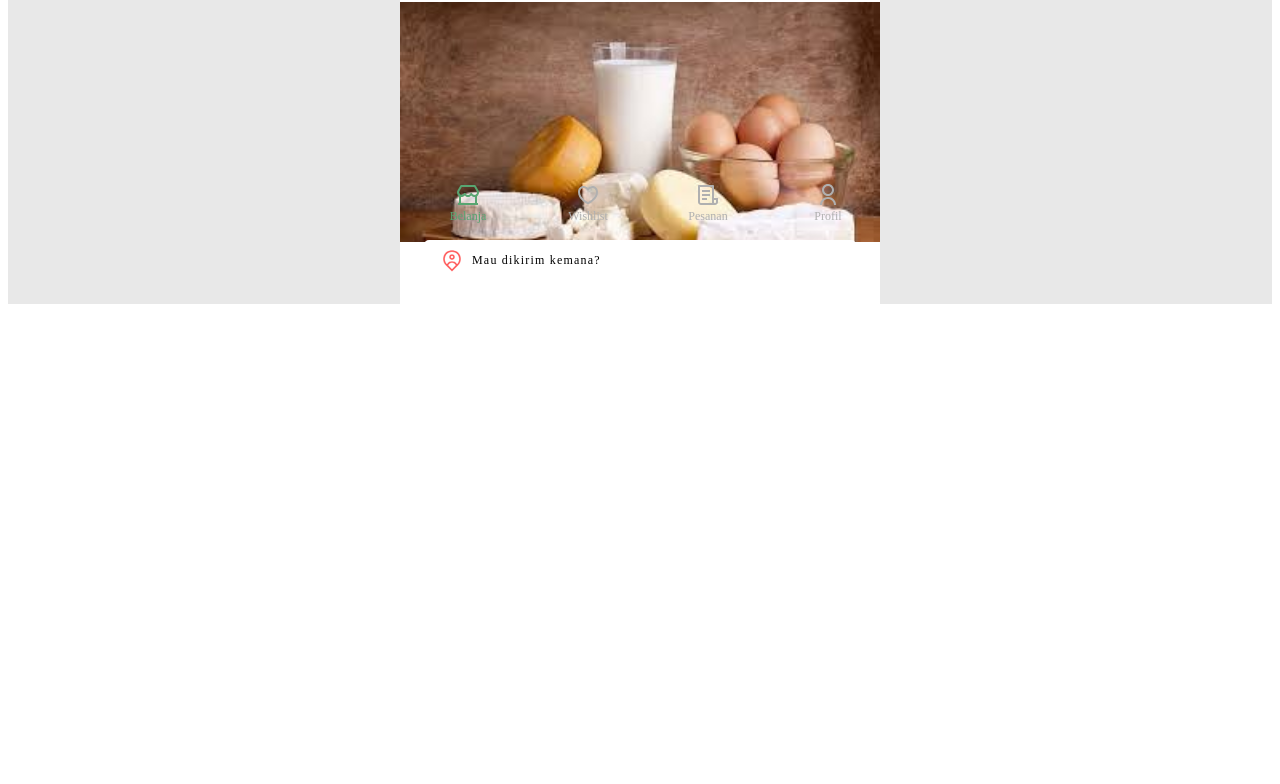
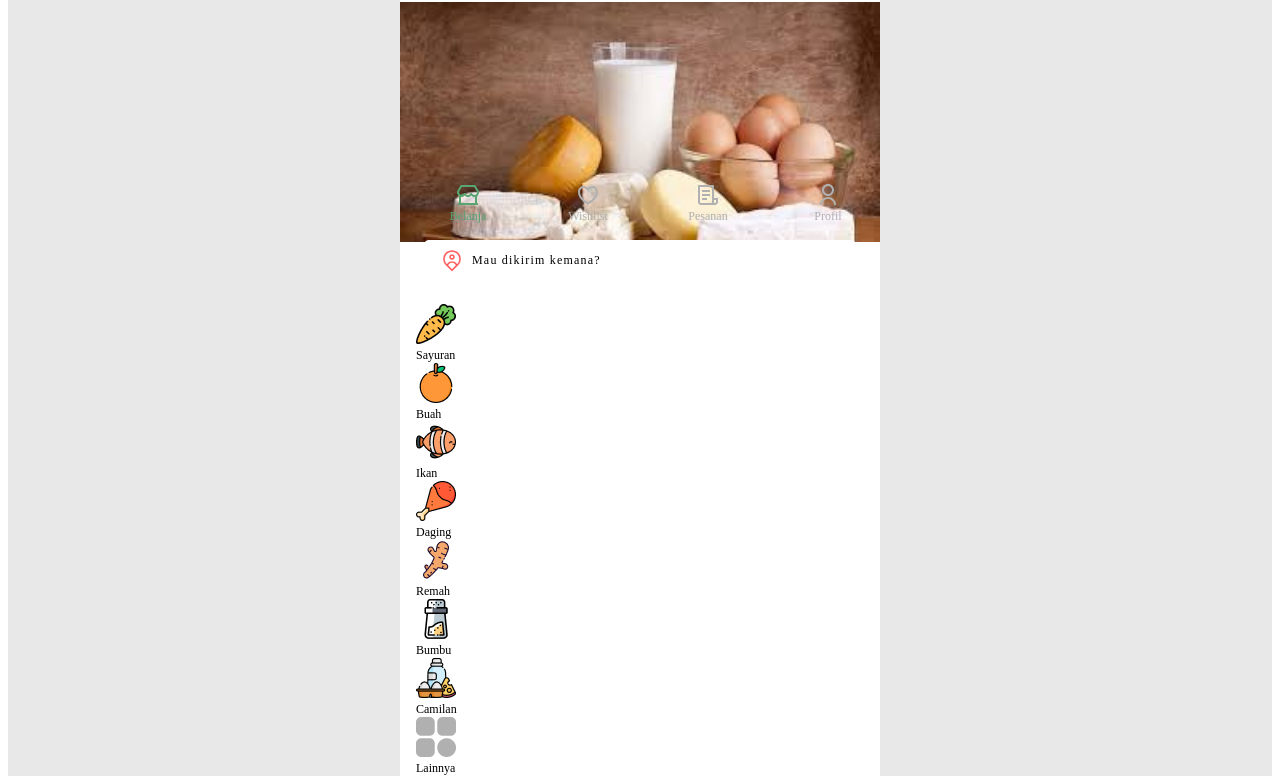
Before and after one commit to yohni/sayuraya, a Next.js app: page / in a window 1280 px wide. Shown: the part 566-1350 px from the top of the page. Before the commit the page ends 878 px from the top, so only its background shows below. Built offline with nearby package versions, Linux system fonts and the light colour scheme.

Commit message:
Implement categories menu

```diff
--- a/pages/index.jsx
+++ b/pages/index.jsx
@@ -1,6 +1,8 @@
 import React from 'react';
 import styled, { ThemeProvider } from 'styled-components';
 import PropTypes from 'prop-types';
+import { Container, Row, Col } from 'reactstrap';
+import Link from 'next/link';
 import palletes from '../theme';
 import BaseContainer from '../components/layout/BaseContainer';
 import SearchIcon from '../components/icons/SearchIcon';
@@ -29,6 +31,41 @@ const Home = () => {
     },
   ];
 
+  const catItems = [
+    {
+      icon: '../assets/cat1.png',
+      text: 'Sayuran',
+    },
+    {
+      icon: '../assets/cat2.png',
+      text: 'Buah',
+    },
+    {
+      icon: '../assets/cat3.png',
+      text: 'Ikan',
+    },
+    {
+      icon: '../assets/cat4.png',
+      text: 'Daging',
+    },
+    {
+      icon: '../assets/cat5.png',
+      text: 'Remah',
+    },
+    {
+      icon: '../assets/cat6.png',
+      text: 'Bumbu',
+    },
+    {
+      icon: '../assets/cat7.png',
+      text: 'Camilan',
+    },
+    {
+      icon: '../assets/catOther.png',
+      text: 'Lainnya',
+    },
+  ];
+
   const Header = styled.div`
     display: flex;
     justify-content: space-between;
@@ -54,6 +91,7 @@ const Home = () => {
     outline: none;
     border: none;
     padding: 8px 8px 8px 32px;
+    font-family: 'Open Sans', sans-serif;
 
     &:placeholder {
       color: ${(props) => props.theme.GreyDark};
@@ -87,6 +125,14 @@ const Home = () => {
     margin-left: 8px;
   `;
 
+  const FragmentLayout = styled(Container)`
+    padding: 0 16px;
+  `;
+
+  const CatText = styled.div`
+    font-size: 12px;
+  `;
+
   return (
     <>
       <BaseContainer>
@@ -105,6 +151,18 @@ const Home = () => {
             <PinIcon />
             <CheckloactionText>Mau dikirim kemana?</CheckloactionText>
           </CheckLocation>
+          <FragmentLayout>
+            <Row>
+              {catItems.map((item) => (
+                <Link href="/">
+                  <Col className="mb-3 text-center" key={item.text}>
+                    <img src={item.icon} alt="ikon" />
+                    <CatText className="mt-1">{item.text}</CatText>
+                  </Col>
+                </Link>
+              ))}
+            </Row>
+          </FragmentLayout>
         </ThemeProvider>
       </BaseContainer>
     </>
```
